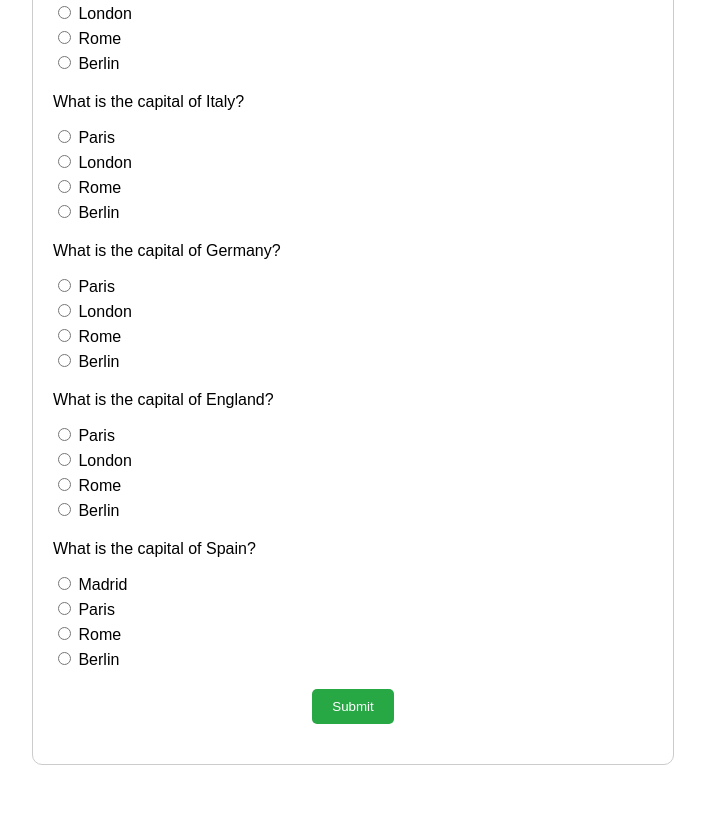
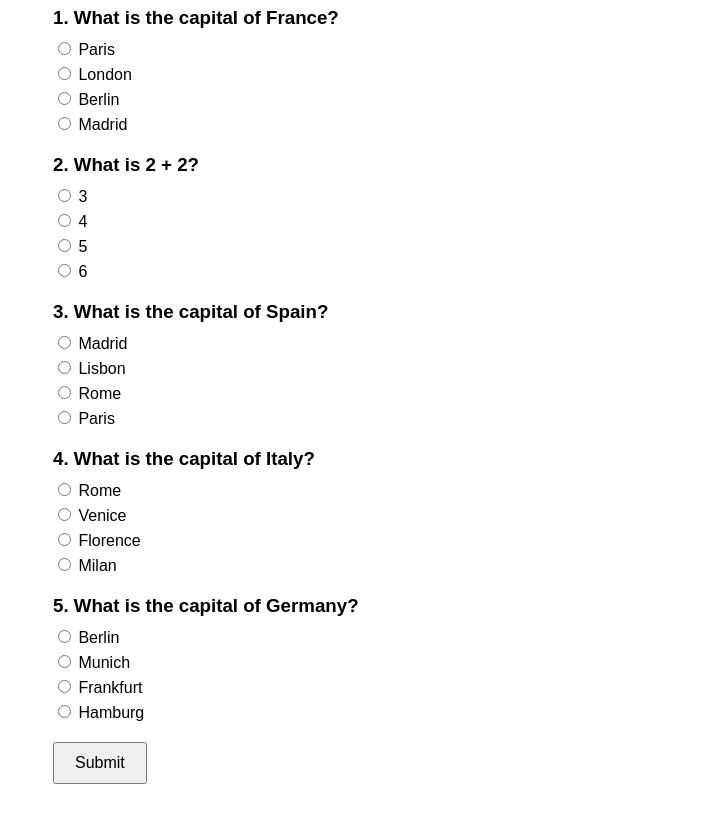
Before and after one commit to acciojob/quiz-with-session-accio-rajitha, a website: page main.html in a window 1280 px wide. Shown: the part 101-933 px from the top of the page, without its empty margins (287-992 px from the left). Before the commit the page ends 874 px from the top, so only its background shows below. Drawn offline with Linux system fonts and the light colour scheme.

Commit message:
created a submission

```diff
--- a/main.html
+++ b/main.html
@@ -3,141 +3,18 @@
 <head>
     <meta charset="UTF-8">
     <meta name="viewport" content="width=device-width, initial-scale=1.0">
-    <title>Quiz Application</title>
-    <style>
-        body {
-            font-family: Arial, sans-serif;
-        }
-        .quiz-container {
-            max-width: 600px;
-            margin: auto;
-            padding: 20px;
-            border: 1px solid #ccc;
-            border-radius: 10px;
-        }
-        .question {
-            margin-bottom: 20px;
-        }
-        .options label {
-            display: block;
-            margin-bottom: 5px;
-        }
-        #submit-btn {
-            display: block;
-            margin: auto;
-            padding: 10px 20px;
-            background-color: #28a745;
-            color: white;
-            border: none;
-            border-radius: 5px;
-            cursor: pointer;
-        }
-        #score-display {
-            text-align: center;
-            margin-top: 20px;
-            font-size: 1.2em;
-        }
-    </style>
+    <title>Quiz</title>
+    <link rel="stylesheet" href="styles.css">
 </head>
 <body>
-    <div class="quiz-container">
-        <div id="quiz"></div>
-        <button id="submit-btn">Submit</button>
-        <div id="score-display"></div>
+    <div id="quiz-container">
+        <h1>Quiz</h1>
+        <form id="quiz-form">
+            <!-- Questions will be dynamically inserted here -->
+        </form>
+        <button id="submit-btn" type="button">Submit</button>
+        <p id="score-display"></p>
     </div>
-
-    <script>
-        const questions = [
-            {
-                question: "What is the capital of France?",
-                options: ["Paris", "London", "Rome", "Berlin"],
-                answer: "Paris"
-            },
-            {
-                question: "What is the capital of Italy?",
-                options: ["Paris", "London", "Rome", "Berlin"],
-                answer: "Rome"
-            },
-            {
-                question: "What is the capital of Germany?",
-                options: ["Paris", "London", "Rome", "Berlin"],
-                answer: "Berlin"
-            },
-            {
-                question: "What is the capital of England?",
-                options: ["Paris", "London", "Rome", "Berlin"],
-                answer: "London"
-            },
-            {
-                question: "What is the capital of Spain?",
-                options: ["Madrid", "Paris", "Rome", "Berlin"],
-                answer: "Madrid"
-            }
-        ];
-
-        function renderQuiz() {
-            const quizContainer = document.getElementById('quiz');
-            quizContainer.innerHTML = '';
-            questions.forEach((q, index) => {
-                const questionDiv = document.createElement('div');
-                questionDiv.classList.add('question');
-                questionDiv.innerHTML = `
-                    <p>${q.question}</p>
-                    <div class="options">
-                        ${q.options.map(option => `
-                            <label>
-                                <input type="radio" name="question${index}" value="${option}" ${getSavedOption(index) === option ? 'checked' : ''}>
-                                ${option}
-                            </label>
-                        `).join('')}
-                    </div>
-                `;
-                quizContainer.appendChild(questionDiv);
-            });
-        }
-
-        function getSavedOption(questionIndex) {
-            const progress = JSON.parse(sessionStorage.getItem('progress')) || {};
-            return progress[`question${questionIndex}`] || '';
-        }
-
-        function saveProgress(questionIndex, selectedOption) {
-            const progress = JSON.parse(sessionStorage.getItem('progress')) || {};
-            progress[`question${questionIndex}`] = selectedOption;
-            sessionStorage.setItem('progress', JSON.stringify(progress));
-        }
-
-        function calculateScore() {
-            let score = 0;
-            questions.forEach((q, index) => {
-                const savedOption = getSavedOption(index);
-                if (savedOption === q.answer) {
-                    score++;
-                }
-            });
-            return score;
-        }
-
-        document.getElementById('quiz').addEventListener('change', (event) => {
-            const name = event.target.name;
-            const value = event.target.value;
-            const questionIndex = parseInt(name.replace('question', ''), 10);
-            saveProgress(questionIndex, value);
-        });
-
-        document.getElementById('submit-btn').addEventListener('click', () => {
-            const score = calculateScore();
-            localStorage.setItem('score', score);
-            document.getElementById('score-display').textContent = `Your score is ${score} out of 5.`;
-        });
-
-        window.onload = () => {
-            renderQuiz();
-            const savedScore = localStorage.getItem('score');
-            if (savedScore !== null) {
-                document.getElementById('score-display').textContent = `Your previous score was ${savedScore} out of 5.`;
-            }
-        };
-    </script>
+    <script src="script.js"></script>
 </body>
 </html>
--- /dev/null
+++ b/script.js
@@ -0,0 +1,102 @@
+// Define the questions and answers
+
+const questions = [
+    {
+        question: "What is the capital of France?",
+        options: ["Paris", "London", "Berlin", "Madrid"],
+        correct: 0
+    },
+    {
+        question: "What is 2 + 2?",
+        options: ["3", "4", "5", "6"],
+        correct: 1
+    },
+    {
+        question: "What is the capital of Spain?",
+        options: ["Madrid", "Lisbon", "Rome", "Paris"],
+        correct: 0
+    },
+    {
+        question: "What is the capital of Italy?",
+        options: ["Rome", "Venice", "Florence", "Milan"],
+        correct: 0
+    },
+    {
+        question: "What is the capital of Germany?",
+        options: ["Berlin", "Munich", "Frankfurt", "Hamburg"],
+        correct: 0
+    }
+];
+
+
+function loadQuiz() {
+    const quizForm = document.getElementById('quiz-form');
+    quizForm.innerHTML = ''; // Clear any existing content
+    const savedProgress = JSON.parse(sessionStorage.getItem('progress')) || [];
+
+    questions.forEach((question, questionIndex) => {
+        const questionElement = document.createElement('div');
+        questionElement.classList.add('question');
+        questionElement.innerHTML = `
+            <h3>${questionIndex + 1}. ${question.question}</h3>
+            <div class="options">
+                ${question.options.map((option, index) => `
+                    <label>
+                        <input type="radio" name="question${questionIndex}" value="${index}" ${savedProgress[questionIndex] == index ? 'checked' : ''}>
+                        ${option}
+                    </label>
+                `).join('')}
+            </div>
+        `;
+        quizForm.appendChild(questionElement);
+    });
+}
+
+
+function saveProgress() {
+    const progress = [];
+    questions.forEach((question, questionIndex) => {
+        const selectedOption = document.querySelector(`input[name="question${questionIndex}"]:checked`);
+        if (selectedOption) {
+            progress[questionIndex] = parseInt(selectedOption.value);
+        }
+    });
+    sessionStorage.setItem('progress', JSON.stringify(progress));
+}
+
+
+function calculateScore() {
+    let score = 0;
+    const progress = JSON.parse(sessionStorage.getItem('progress')) || [];
+    progress.forEach((selectedOption, questionIndex) => {
+        if (selectedOption === questions[questionIndex].correct) {
+            score++;
+        }
+    });
+    return score;
+}
+
+
+document.addEventListener('DOMContentLoaded', () => {
+    const submitButton = document.getElementById('submit-btn');
+    const scoreDisplay = document.getElementById('score-display');
+
+
+    loadQuiz();
+
+
+    document.getElementById('quiz-form').addEventListener('change', saveProgress);
+
+
+    submitButton.addEventListener('click', () => {
+        const score = calculateScore();
+        localStorage.setItem('score', score);
+        scoreDisplay.innerText = `Your score is ${score} out of 5.`;
+    });
+
+
+    const storedScore = localStorage.getItem('score');
+    if (storedScore !== null) {
+        scoreDisplay.innerText = `Your score is ${storedScore} out of 5.`;
+    }
+});
--- /dev/null
+++ b/styles.css
@@ -0,0 +1,33 @@
+body {
+    font-family: Arial, sans-serif;
+    padding: 20px;
+}
+
+#quiz-container {
+    max-width: 600px;
+    margin: 0 auto;
+}
+
+.question {
+    margin-bottom: 20px;
+}
+
+.question h3 {
+    margin-bottom: 10px;
+}
+
+.options label {
+    display: block;
+    margin-bottom: 5px;
+}
+
+#submit-btn {
+    padding: 10px 20px;
+    font-size: 16px;
+}
+
+#score-display {
+    margin-top: 20px;
+    font-size: 18px;
+    font-weight: bold;
+}
```
